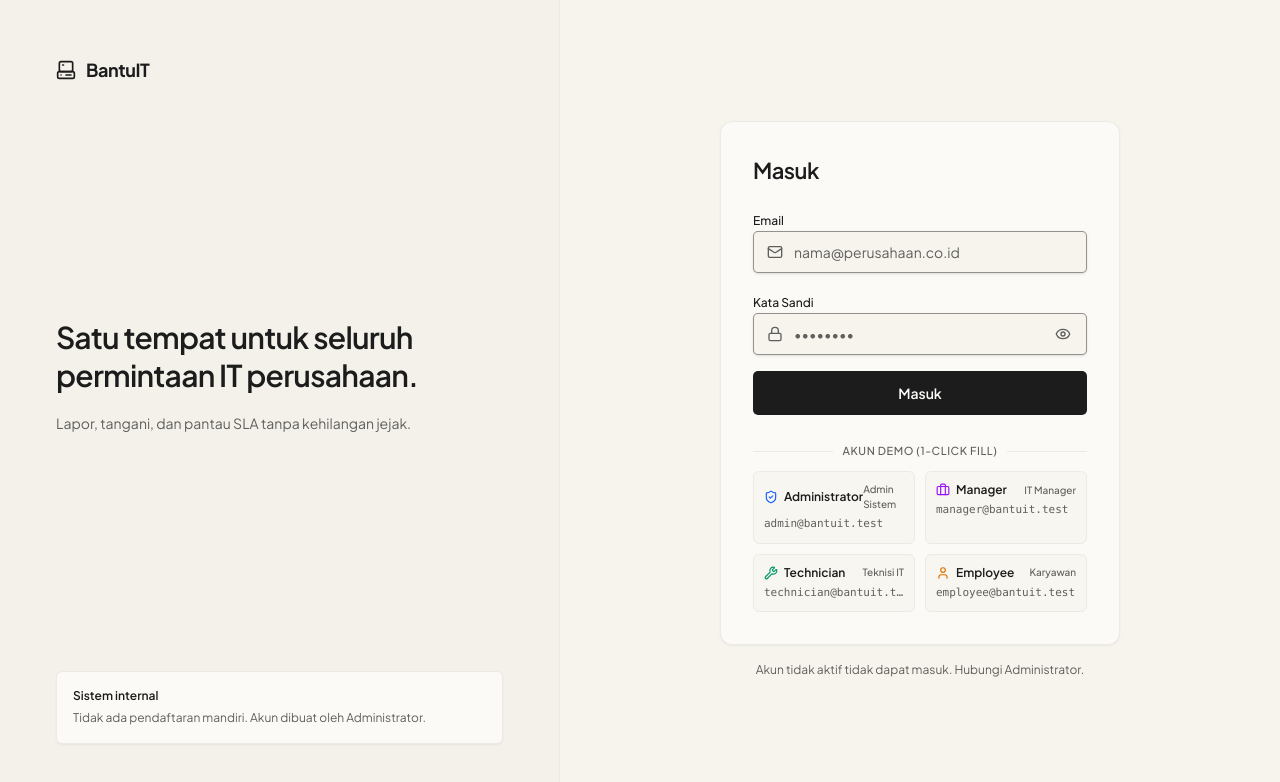
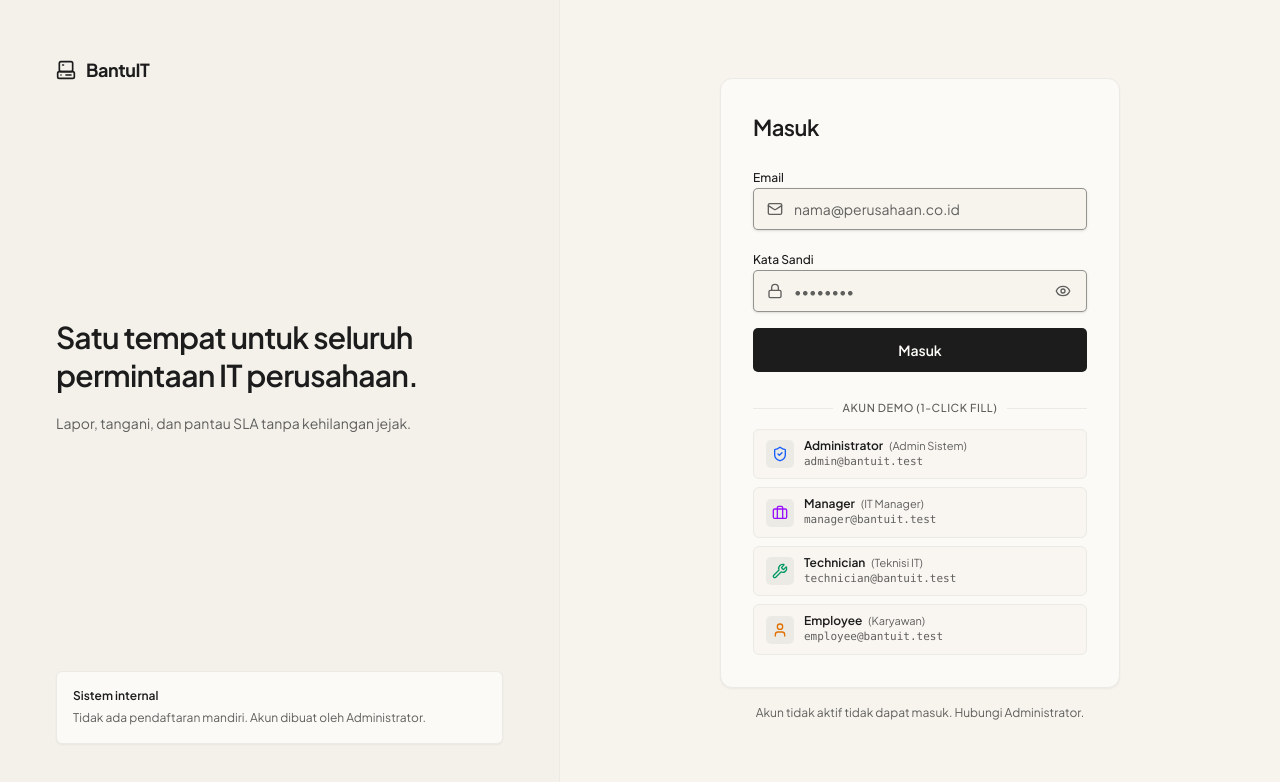
Before and after one commit to Febrian1202/BantuIT, a Next.js app in the folder apps/web/: page /login in a window 1280 px wide. Shown: the top 782 px of the page. Built offline with nearby package versions, Linux system fonts and the light colour scheme.

Commit message:
style(web): tata kartu akun demo per baris satu card (single column stack)

```diff
--- a/apps/web/src/components/auth/demo-account-cards.tsx
+++ b/apps/web/src/components/auth/demo-account-cards.tsx
@@ -61,8 +61,8 @@ export function DemoAccountCards({
         </div>
       </div>
 
-      {/* Grid Kartu Akun Demo */}
-      <div className="grid grid-cols-2 gap-2 sm:gap-2.5">
+      {/* List Kartu Akun Demo (1 baris per kartu) */}
+      <div className="flex flex-col gap-2">
         {DEMO_ACCOUNTS.map((acc) => {
           const Icon = acc.icon;
           return (
@@ -72,22 +72,29 @@ export function DemoAccountCards({
               disabled={disabled}
               onClick={() => onSelect(acc.email)}
               aria-label={`Pilih akun ${acc.role}: ${acc.email}`}
-              className="border-border bg-background/60 hover:bg-secondary/70 hover:border-primary/40 focus-visible:ring-ring group flex cursor-pointer flex-col items-start gap-1 rounded-lg border p-2.5 text-left transition-all focus-visible:ring-2 focus-visible:outline-none disabled:pointer-events-none disabled:opacity-50"
+              className="border-border bg-background/50 hover:bg-secondary/70 hover:border-primary/40 focus-visible:ring-ring group flex cursor-pointer items-center justify-between rounded-lg border px-3 py-2 text-left transition-all focus-visible:ring-2 focus-visible:outline-none disabled:pointer-events-none disabled:opacity-50"
             >
-              <div className="flex w-full items-center justify-between">
-                <span className="text-foreground group-hover:text-primary flex items-center gap-1.5 text-xs font-semibold transition-colors">
+              <div className="flex min-w-0 items-center gap-2.5">
+                <div className="bg-secondary flex size-7 shrink-0 items-center justify-center rounded-md">
                   <Icon
-                    className={cn("size-3.5 shrink-0", acc.colorClass)}
+                    className={cn("size-4 shrink-0", acc.colorClass)}
                     aria-hidden="true"
                   />
-                  {acc.role}
-                </span>
-                <span className="text-muted-foreground text-[10px] font-medium">
-                  {acc.label}
-                </span>
+                </div>
+                <div className="flex min-w-0 flex-col">
+                  <span className="text-foreground group-hover:text-primary truncate text-xs font-semibold transition-colors">
+                    {acc.role}
+                    <span className="text-muted-foreground ml-1.5 text-[11px] font-normal">
+                      ({acc.label})
+                    </span>
+                  </span>
+                  <span className="text-muted-foreground truncate font-mono text-[11px]">
+                    {acc.email}
+                  </span>
+                </div>
               </div>
-              <span className="text-muted-foreground group-hover:text-foreground w-full truncate font-mono text-[11px] transition-colors">
-                {acc.email}
+              <span className="text-muted-foreground group-hover:text-primary hidden shrink-0 text-[11px] font-medium opacity-0 transition-opacity group-hover:opacity-100 sm:inline-block">
+                Pilih →
               </span>
             </button>
           );
```
Also changed, not shown: 2 other files (tests, documents, lock files or other folders).
